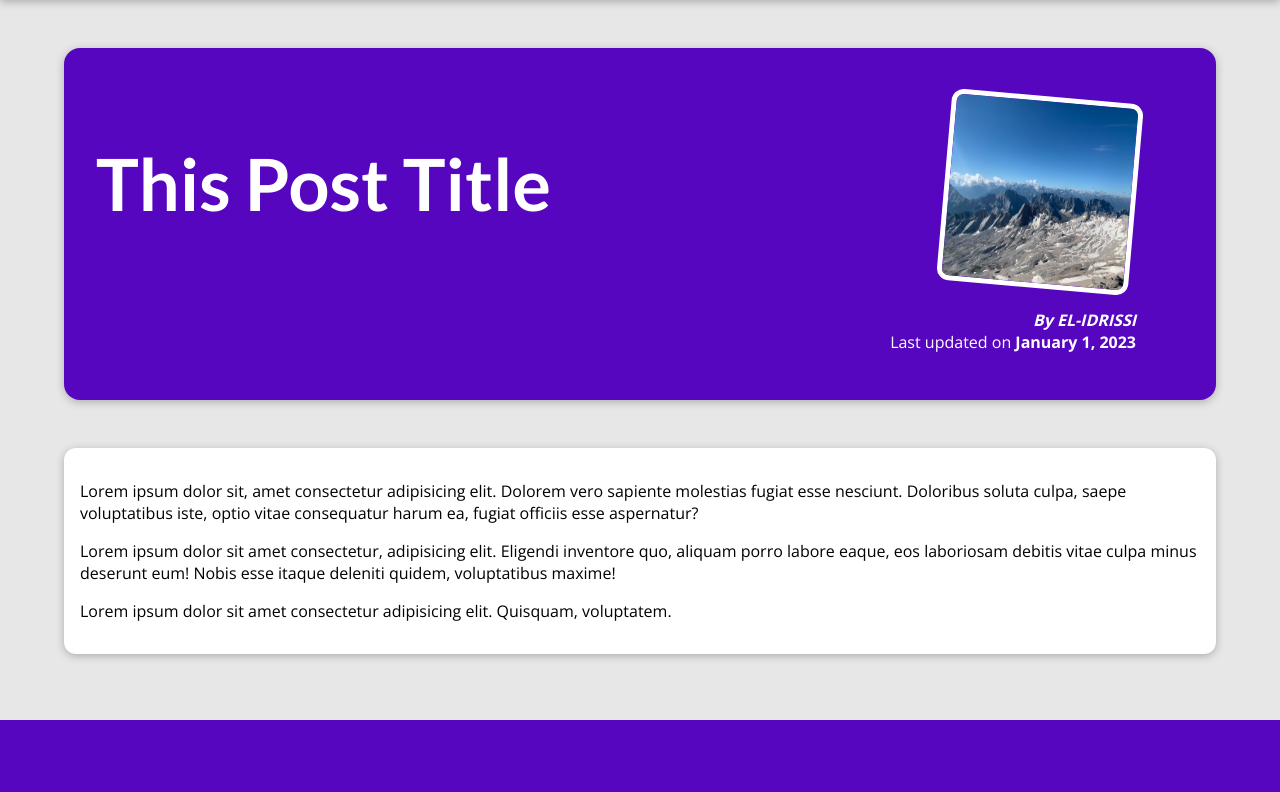
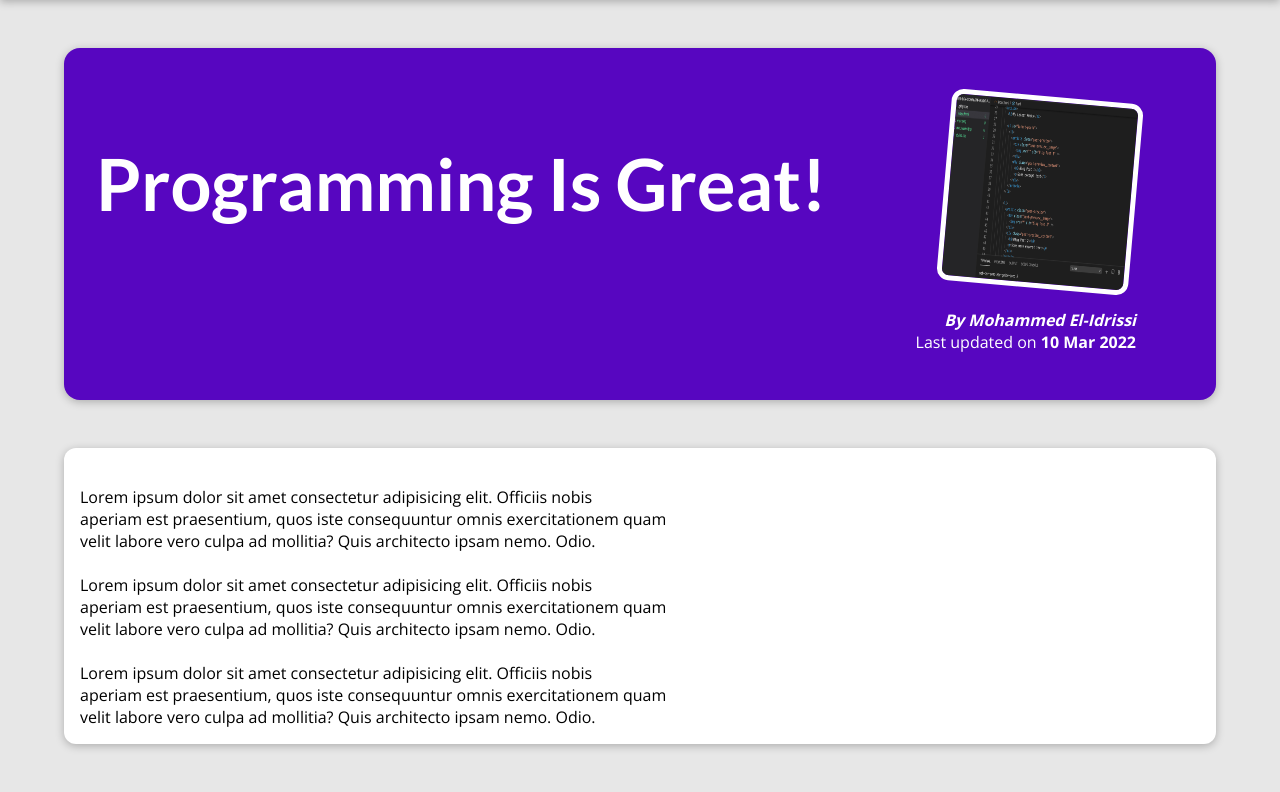
Before and after one commit to ingemedical16/Django, a Django app: page /posts/programming-is-fun in a window 1280 px wide. Shown: the part 80-872 px from the top of the page. Before the commit the page ends 800 px from the top, so only its background shows below. Run offline with Django 5.2, Linux system fonts and the light colour scheme.

Commit message:
Adding post_detail Page

```diff
--- a/005_Blog_The_Basic/my_site/blog/templates/blog/post-detail.html
+++ b/005_Blog_The_Basic/my_site/blog/templates/blog/post-detail.html
@@ -2,27 +2,25 @@
 {% load static %}
 
 {% block title %}
-This Post Title
+{{ post.title }}
 {% endblock %}
 {% block css_files %}
 <link rel="stylesheet" href="{% static 'blog/styles/post-detail.css' %}">
 {% endblock %}
 {% block content %}
 <section id="summary">
-    <h2>This Post Title</h2>
+    <h2>{{ post.title }}</h2>
     <article>
-        <img src="{% static 'blog/images/mountains.jpg' %}" alt="Post Title">
-        <address>By EL-IDRISSI</address>
+        <img src="{% static 'blog/images/'|add:post.image %}" alt="{{ post.title }}">
+        <address>By {{post.author|title}}</address>
             <div>
-                Last updated on <time>January 1, 2023</time>
+                Last updated on <time>{{ post.date|date:"d M Y" }}</time>
             </div>
     </article>
 
 </section>
 <main>
-    <p>Lorem ipsum dolor sit, amet consectetur adipisicing elit. Dolorem vero sapiente molestias fugiat esse nesciunt. Doloribus soluta culpa, saepe voluptatibus iste, optio vitae consequatur harum ea, fugiat officiis esse aspernatur?</p>
-    <p>Lorem ipsum dolor sit amet consectetur, adipisicing elit. Eligendi inventore quo, aliquam porro labore eaque, eos laboriosam debitis vitae culpa minus deserunt eum! Nobis esse itaque deleniti quidem, voluptatibus maxime!</p>
-    <p>Lorem ipsum dolor sit amet consectetur adipisicing elit. Quisquam, voluptatem.</p>
+    {{ post.content|linebreaksbr }}
 
 </main>
 {% endblock %}
--- a/005_Blog_The_Basic/my_site/blog/views.py
+++ b/005_Blog_The_Basic/my_site/blog/views.py
@@ -80,7 +80,12 @@ def index(request):
     })
 
 def posts(request):
-    return render(request, 'blog/all-posts.html')
+    return render(request, 'blog/all-posts.html',{
+        "all_posts": all_posts
+    })
 
 def post_detail(request,slug):
-    return render(request, 'blog/post-detail.html')
+    identified_post = next(post for post in all_posts if post['slug'] == slug)
+    return render(request, 'blog/post-detail.html',{
+        "post": identified_post
+    })
```
Also changed, not shown: 005_Blog_The_Basic/my_site/blog/templates/blog/all-posts.html (+3 -5 lines).
